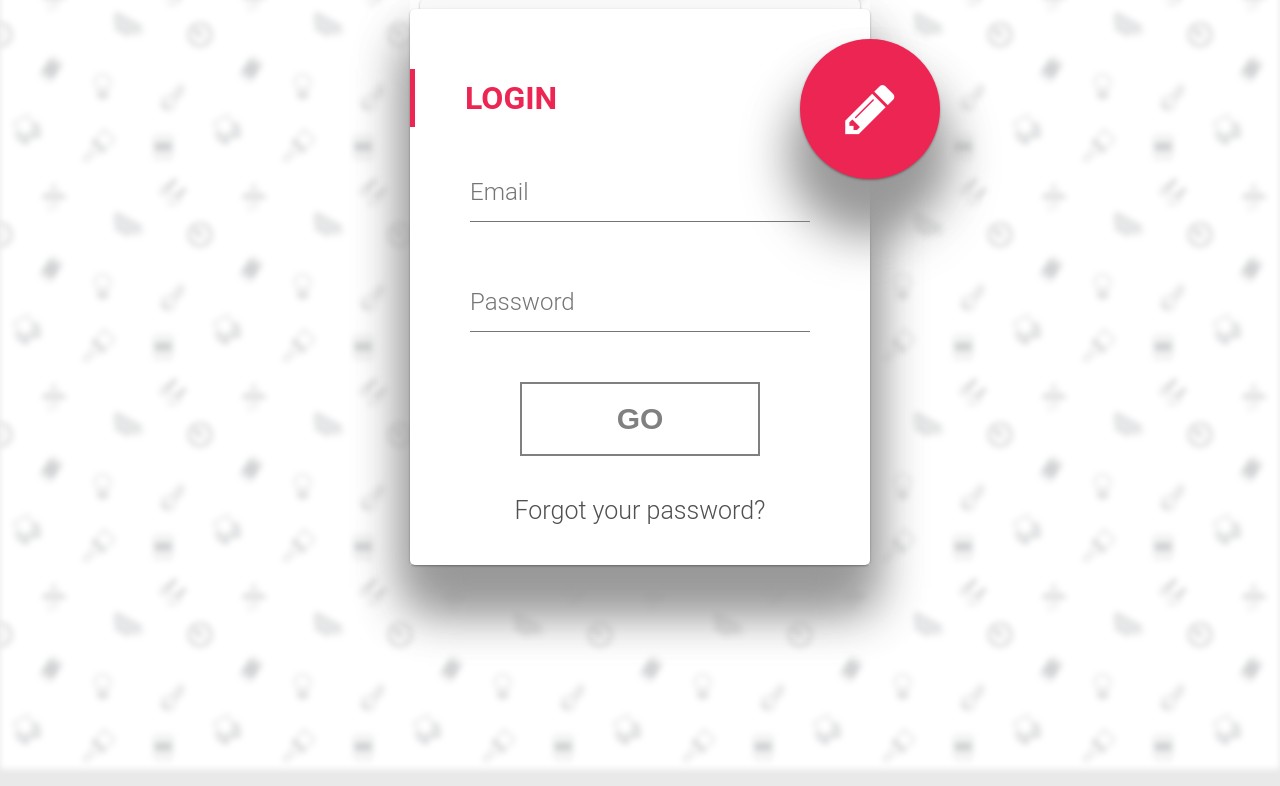
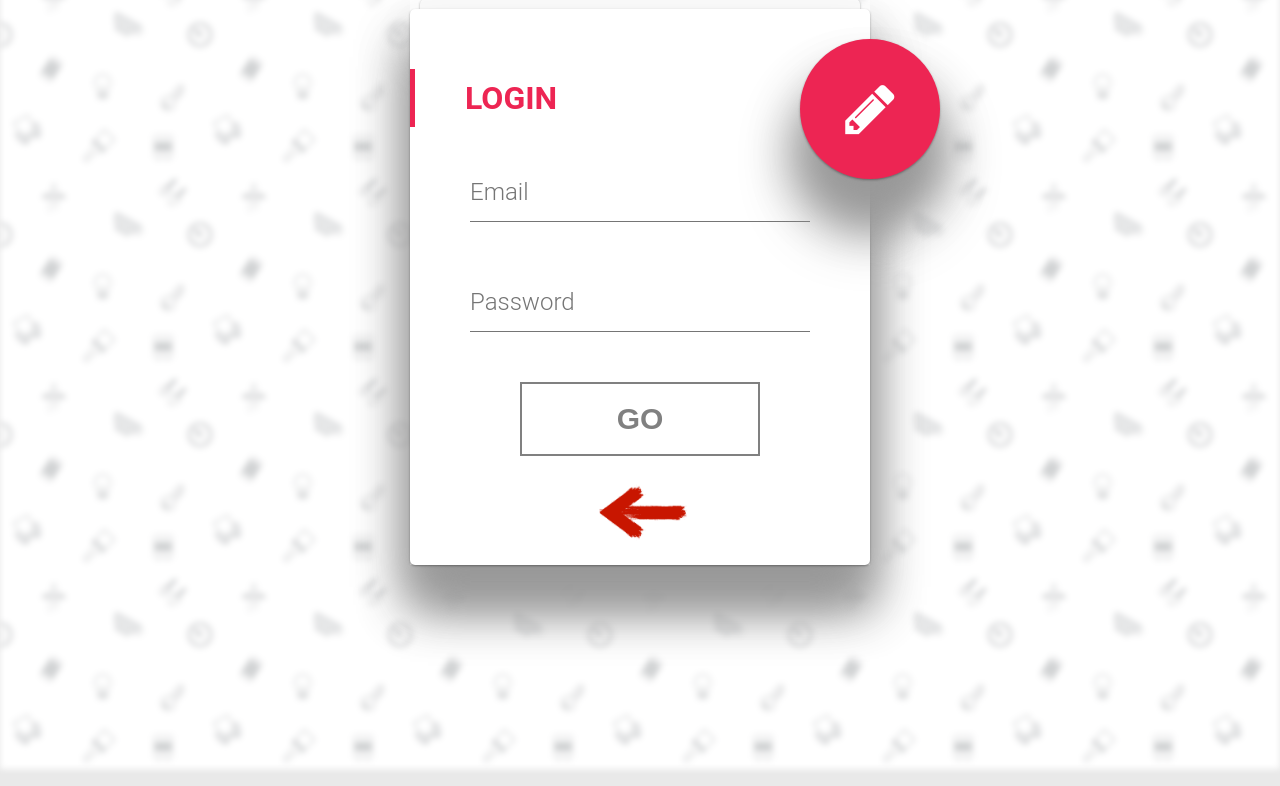
Before and after one commit to DimaNetYes/Game, a PHP site: page /templates/signUp/signUp.php in a window 1280 px wide. Shown: the part 31-817 px from the top of the page. Run offline with PHP 8.4, Linux system fonts and the light colour scheme; data that the repository does not hold is empty; some libraries are stand-ins or nearby versions.

Commit message:
Added backward arrow

```diff
--- a/templates/games/script.php
+++ b/templates/games/script.php
@@ -112,7 +112,7 @@ if(isset($_POST['time']) && !empty($_POST['time'])){
 ?>
 
 <script>
-    let cntGame = 8; //Количество цифр
+    let cntGame = 6; //Количество цифр
     newGame(cntGame);
     styleClasses(cntGame);
 </script>
--- a/templates/signUp/signUp.php
+++ b/templates/signUp/signUp.php
@@ -20,7 +20,7 @@
                 <div class="bar"></div>
             </div>
             <div class="button-container"><button><span>Go</span></button></div>
-            <div class="footer"><a href="#">Forgot your password?</a></div>
+            <div class="footer"><a href="https://simplename.pp.ua/mvcgame/www/users/main" id="BackMain"></a></div>
         </form>
     </div>
     <div class="card alt">
--- a/www/css/signUp.css
+++ b/www/css/signUp.css
@@ -250,6 +250,10 @@
         border-radius: 10px; }
         .card .footer a:hover {
           box-shadow: 0px 0px 20px 2px #838689; }
+      .card .footer #BackMain {
+        background: url(https://simplename.pp.ua/mvcgame/www/images/strela.png) no-repeat center;
+        background-size: 110px;
+        padding: 30px 60px; }
     .card.alt {
       position: absolute;
       top: 40px;
@@ -626,6 +630,10 @@
         border-radius: 10px; }
         .card .footer a:hover {
           box-shadow: 0px 0px 20px 2px #838689; }
+      .card .footer #BackMain {
+        background: url(https://simplename.pp.ua/mvcgame/www/images/strela.png) no-repeat center;
+        background-size: 110px;
+        padding: 30px 60px; }
     .card.alt {
       position: absolute;
       top: 10%;
@@ -1006,6 +1014,10 @@
         border-radius: 10px; }
         .card .footer a:hover {
           box-shadow: 0px 0px 20px 2px #838689; }
+      .card .footer #BackMain {
+        background: url(https://simplename.pp.ua/mvcgame/www/images/strela.png) no-repeat center;
+        background-size: 110px;
+        padding: 30px 60px; }
     .card.alt {
       position: absolute;
       top: 0%;
--- a/www/sass/signUp.scss
+++ b/www/sass/signUp.scss
@@ -429,6 +429,12 @@ body {
         //color: darken(#d3d3d3, 10%);
       }
     }
+
+    & #BackMain{
+      background: url(https://simplename.pp.ua/mvcgame/www/images/strela.png) no-repeat center;
+      background-size: 110px;
+      padding: 30px 60px;
+    }
   }
 
   /* Alt Card */
@@ -1000,6 +1006,12 @@ body {
           box-shadow: 0px 0px 20px 2px rgba(131, 134, 137, 1);
           //color: darken(#d3d3d3, 10%);
         }
+      }
+
+      & #BackMain{
+        background: url(https://simplename.pp.ua/mvcgame/www/images/strela.png) no-repeat center;
+        background-size: 110px;
+        padding: 30px 60px;
       }
     }
 
@@ -1570,6 +1582,12 @@ body {
           //color: darken(#d3d3d3, 10%);
         }
       }
+
+      & #BackMain{
+        background: url(https://simplename.pp.ua/mvcgame/www/images/strela.png) no-repeat center;
+        background-size: 110px;
+        padding: 30px 60px;
+      }
     }
 
     /* Alt Card */
```
Also changed, not shown: www/css/newGame.css (+17 -8 lines), www/sass/newGame.scss (+25 -6 lines), www/css/images/strela.png (added).
